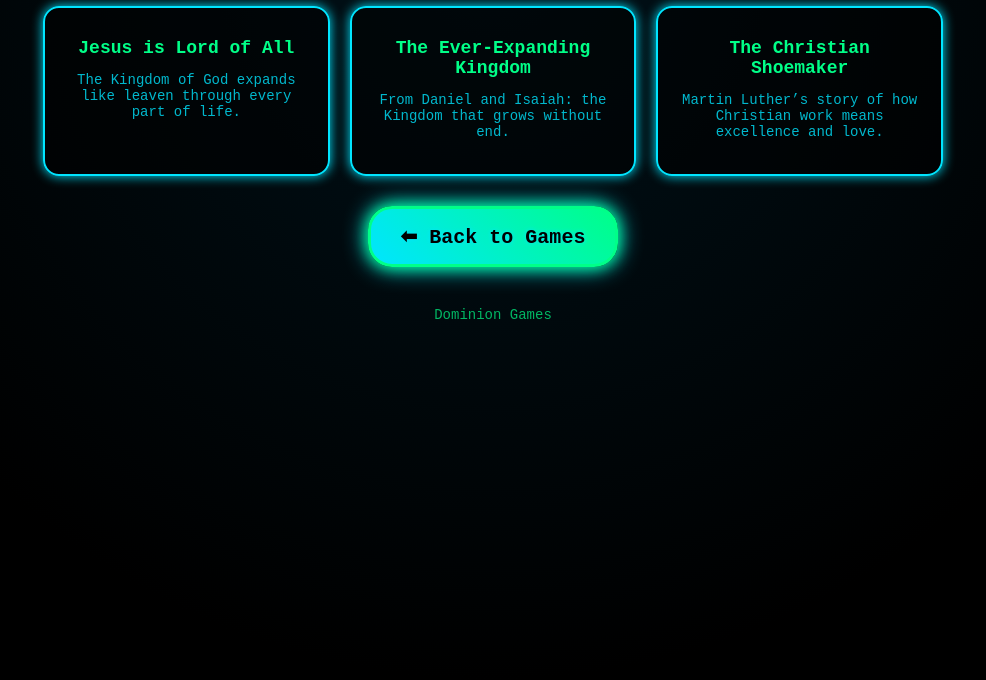
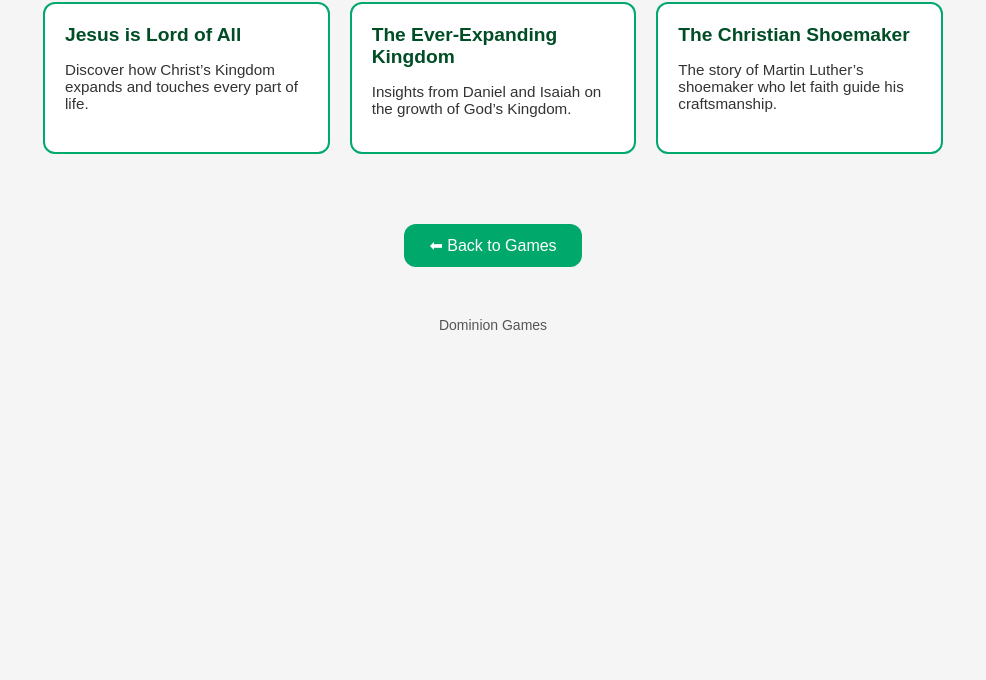
Before and after one commit to p72Games/Snake, a plain HTML site: page articles.html in a window 1280 px wide. Shown: the part 120-800 px from the top of the page, without its empty margins (147-1133 px from the left). Drawn offline with Linux system fonts and the light colour scheme.

Commit message:
Update articles.html

```diff
--- a/articles.html
+++ b/articles.html
@@ -6,86 +6,66 @@
 <title>Articles | Dominion Games</title>
 
 <style>
-:root{
-  --bg:#000;
-  --fg:#00ff88;
-  --accent:#00e5ff;
+body {
+  margin: 0;
+  font-family: Arial, sans-serif;
+  background: #f5f5f5;
+  color: #111;
+  text-align: center;
+  padding: 20px;
 }
-*{box-sizing:border-box}
-body{
-  margin:0;
-  background: radial-gradient(1200px 1200px at 50% 10%, #00121a 0%, #000 60%);
-  color:var(--fg);
-  font-family:"Courier New", monospace;
-  text-align:center;
-  min-height:100vh;
-  display:flex;
-  flex-direction:column;
-  align-items:center;
-  padding:20px;
+h1 {
+  font-size: 2.5em;
+  margin-bottom: 30px;
+  color: #004d26;
 }
-h1{
-  font-size:clamp(28px,6vw,48px);
-  margin-bottom:20px;
-  color:#a0fff2;
-  text-shadow:0 0 10px var(--fg),0 0 24px var(--accent);
+.articles-grid {
+  display: grid;
+  grid-template-columns: repeat(auto-fit, minmax(250px, 1fr));
+  gap: 20px;
+  max-width: 900px;
+  margin: 0 auto 40px auto;
 }
-.articles-grid{
-  display:grid;
-  grid-template-columns:repeat(auto-fit,minmax(220px,1fr));
-  gap:20px;
-  width:100%;
-  max-width:900px;
+.article-card {
+  background: #fff;
+  border: 2px solid #00a86b;
+  border-radius: 12px;
+  padding: 20px;
+  cursor: pointer;
+  transition: transform 0.2s, box-shadow 0.2s;
+  text-align: left;
 }
-.article-card{
-  background: rgba(0,0,0,.6);
-  border:2px solid var(--accent);
-  border-radius:16px;
-  padding:20px;
-  cursor:pointer;
-  transition:transform .2s, box-shadow .2s;
-  text-align:center;
-  box-shadow:0 0 12px var(--accent);
+.article-card:hover {
+  transform: translateY(-4px);
+  box-shadow: 0 0 12px rgba(0, 168, 107, 0.5);
 }
-.article-card:hover{
-  transform: translateY(-4px);
-  box-shadow:0 0 18px var(--accent);
+.article-card h2 {
+  margin: 0 0 10px 0;
+  font-size: 1.2em;
+  color: #004d26;
 }
-.article-card h2{
-  margin:10px 0;
-  font-size:18px;
-  color:var(--fg);
-}
-.article-card p{
-  font-size:14px;
-  color:var(--accent);
-  opacity:0.8;
+.article-card p {
+  font-size: 0.95em;
+  color: #333;
 }
 .back-button {
+  display: inline-block;
   margin-top: 30px;
-  background: linear-gradient(45deg, var(--accent), var(--fg));
-  border: 3px solid var(--fg);
-  border-radius: 24px;
-  padding: 15px 30px;
-  cursor: pointer;
-  transition: transform .2s, box-shadow .2s;
-  text-align: center;
-  box-shadow: 0 0 15px var(--fg), 0 0 25px var(--accent);
+  background: #00a86b;
+  color: #fff;
+  text-decoration: none;
+  padding: 12px 25px;
+  border-radius: 12px;
+  font-size: 1em;
+  transition: background 0.2s;
 }
 .back-button:hover {
-  transform: scale(1.05);
-  box-shadow: 0 0 20px var(--fg), 0 0 30px var(--accent);
+  background: #00764d;
 }
-.back-button h2 {
-  margin: 0;
-  font-size: 20px;
-  color: var(--bg);
-  text-shadow: 0 0 5px var(--accent);
-}
-footer{
-  margin-top:40px;
-  font-size:14px;
-  opacity:.7;
+footer {
+  margin-top: 50px;
+  font-size: 14px;
+  color: #555;
 }
 </style>
 </head>
@@ -96,21 +76,19 @@ footer{
 <div class="articles-grid">
   <div class="article-card" onclick="window.location.href='article-jesus-is-lord.html'">
     <h2>Jesus is Lord of All</h2>
-    <p>The Kingdom of God expands like leaven through every part of life.</p>
+    <p>Discover how Christ’s Kingdom expands and touches every part of life.</p>
   </div>
   <div class="article-card" onclick="window.location.href='article-ever-expanding-kingdom.html'">
     <h2>The Ever-Expanding Kingdom</h2>
-    <p>From Daniel and Isaiah: the Kingdom that grows without end.</p>
+    <p>Insights from Daniel and Isaiah on the growth of God’s Kingdom.</p>
   </div>
   <div class="article-card" onclick="window.location.href='article-christian-shoemaker.html'">
     <h2>The Christian Shoemaker</h2>
-    <p>Martin Luther’s story of how Christian work means excellence and love.</p>
+    <p>The story of Martin Luther’s shoemaker who let faith guide his craftsmanship.</p>
   </div>
 </div>
 
-<div class="back-button" onclick="window.location.href='index.html'">
-  <h2>⬅ Back to Games</h2>
-</div>
+<a class="back-button" href="index.html">⬅ Back to Games</a>
 
 <footer>Dominion Games</footer>
 
```
